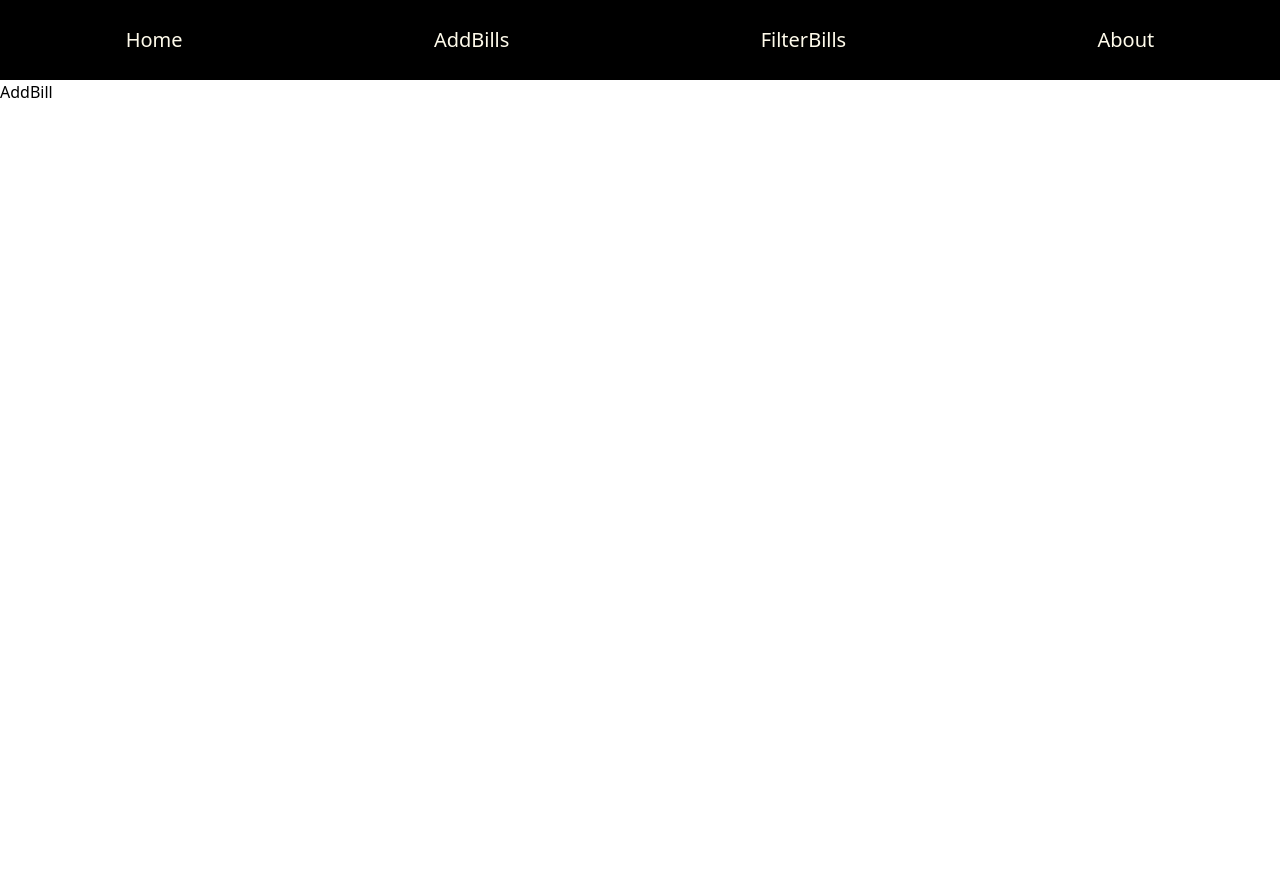
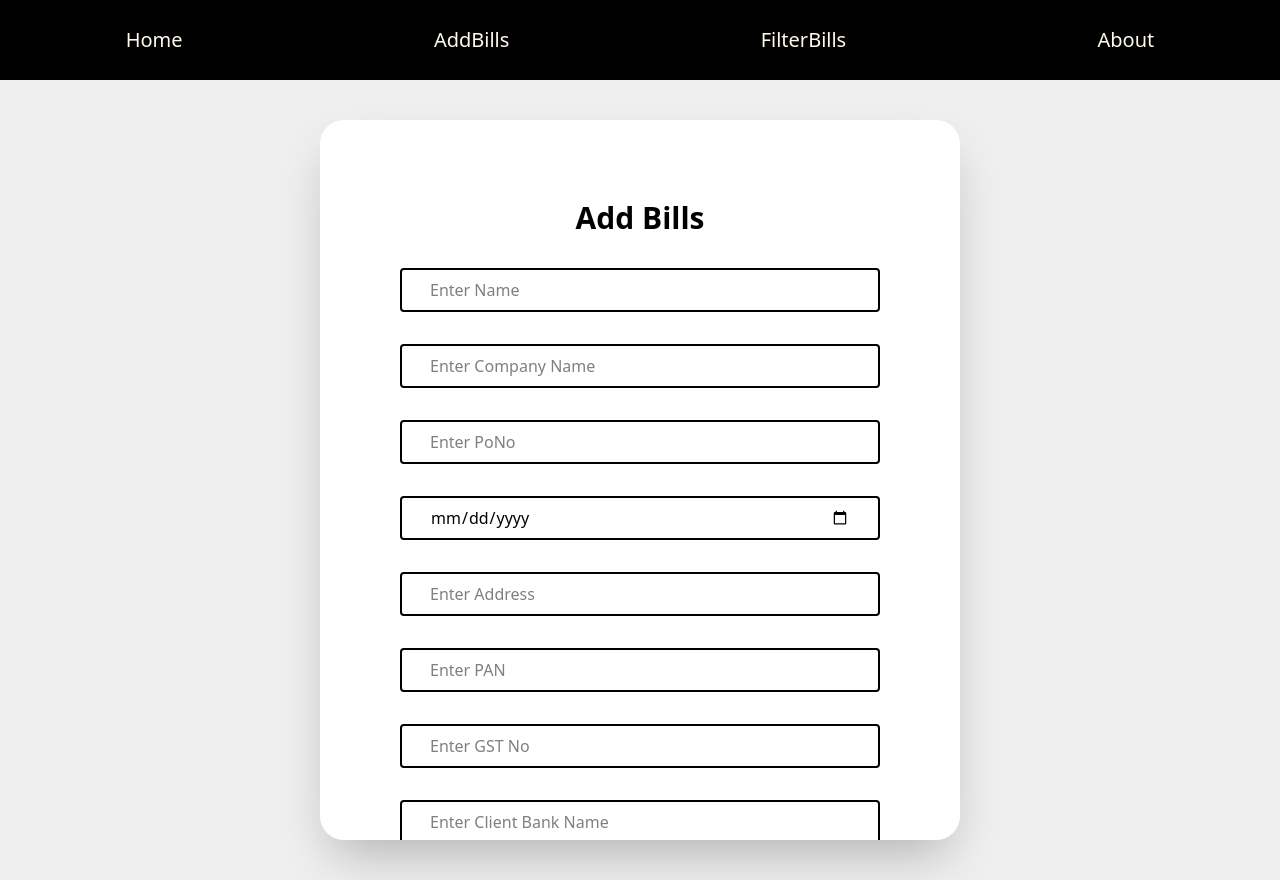
Before and after one commit to Divakar-chilla/billfrentend, a React (Vite) app: page /home/addbills in a window 1280 px wide. Before the commit the page ends 800 px from the top, so only its background shows below. Built offline with nearby package versions, Linux system fonts and the light colour scheme.

Commit message:
addbills updated

```diff
--- a/src/Component/user/main/addbi;ll/AddBill.jsx
+++ b/src/Component/user/main/addbi;ll/AddBill.jsx
@@ -1,9 +1,92 @@
-import React from 'react'
+import React, { useState } from 'react'
 
-const AddBill = () => {
+const Addbills = () => {
+  const [bill,setBill]=useState({
+    companyName:"",
+    PoNo:"",
+    invoiceDate:new Date().toISOString().split("T")[0],
+    workCompletionDate:"",
+    address:"",
+    PAN:"",
+    GSTNo:"",
+    clientBankName:""
+  })
+  const handelChange=(e)=>{
+    let {name,value}=e.target
+    setBill((preVal)=>({...preVal,[name]:value}))
+  }
+  const handelSubmit=(e)=>{
+    e.preventDefault()
+    console.log(bill);
+
+  }
   return (
-    <div>AddBill</div>
+    <div className='bg-[#efefef] size-full flex justify-center items-center'>
+          <form action="" className='w-1/2 h-[90%]  rounded-3xl bg-white shadow-2xl flex  items-center flex-col gap-8 px-[80px] py-20 max-sm:w-[90%] overflow-scroll' onSubmit={handelSubmit}>
+            <div className='font-bold w-full flex justify-center items-center'>
+              <h1 className='text-3xl max-lg:text-sm'>Add Bills</h1>
+            </div>
+
+            <div className='border-2  w-full flex justify-center items-center px-3 rounded-sm'>
+              <input type="text" name="name" placeholder='Enter Name' className='w-full outline-none px-4 h-10'  onChange={handelChange}/>
+
+            </div>
+
+             <div className='border-2  w-full flex justify-center items-center px-3 rounded-sm'>
+              <input type="text" name="companyName" placeholder='Enter Company Name' className='w-full outline-none px-4 h-10' onChange={handelChange}/>
+                        </div>
+
+
+            <div className='border-2  w-full flex justify-center items-center px-3 rounded-sm'>
+              <input type="text" name="PoNo" placeholder='Enter PoNo' className='w-full outline-none px-4 h-10' onChange={handelChange}/>
+
+            </div>
+
+
+
+
+
+            <div className='border-2  w-full flex justify-center items-center px-3 rounded-sm'>
+              <input type="date" name="workCompletionDate" placeholder='Enter Work Completion Date' className='w-full outline-none px-4 h-10' onChange={handelChange}/>
+
+            </div>
+
+
+
+            <div className='border-2  w-full flex justify-center items-center px-3 rounded-sm'>
+              <input type="text" name="address" placeholder='Enter Address' className='w-full outline-none px-4 h-10' onChange={handelChange}/>
+
+            </div>
+
+
+
+            <div className='border-2  w-full flex justify-center items-center px-3 rounded-sm'>
+              <input type="text" name="PAN" placeholder='Enter PAN' className='w-full outline-none px-4 h-10' onChange={handelChange}/>
+
+            </div>
+
+
+
+            <div className='border-2  w-full flex justify-center items-center px-3 rounded-sm'>
+              <input type="text" name="GSTNo" placeholder='Enter GST No' className='w-full outline-none px-4 h-10' onChange={handelChange}/>
+
+            </div>
+
+
+
+            <div className='border-2  w-full flex justify-center items-center px-3 rounded-sm'>
+              <input type="text" name="clientBankName" placeholder='Enter Client Bank Name' className='w-full outline-none px-4 h-10' onChange={handelChange}/>
+
+            </div>
+
+
+
+            <div className='border-2  w-full flex justify-center items-center px-3 rounded-sm bg-black hover:bg-[#555] active:bg-lime-500 active:scale-[0.9]'>
+             <button className='h-10 text-white font-bold text-md tracking-widest w-full outline-0'>Click</button>
+            </div>
+          </form>
+        </div>
   )
 }
 
-export default AddBill
+export default Addbills
--- a/src/Component/user/main/navbar/NavBar.jsx
+++ b/src/Component/user/main/navbar/NavBar.jsx
@@ -20,7 +20,7 @@ return(
             <NavLink to="/home">Home</NavLink>
         </div>
              <div className={`max-sm:hidden${show?'block':""}`}>
-            <NavLink to="/addBills">AddBills</NavLink>
+            <NavLink to="/addbills">AddBills</NavLink>
 
         </div>
         <div className={`max-sm:hidden${show?'block':""}`}>
--- a/src/router/Routes.jsx
+++ b/src/router/Routes.jsx
@@ -6,6 +6,7 @@ import Home from "../Component/user/main/home/Home";
 import About from "../Component/user/main/about/About";
 import AddBill from "../Component/user/main/addbi;ll/AddBill";
 import FilterBill from "../Component/user/main/filterbill/FilterBill";
+import Addbills from "../Component/user/main/addbi;ll/AddBill";
 
 let routes=createBrowserRouter([
     {
@@ -25,8 +26,8 @@ let routes=createBrowserRouter([
                 path:"about",
                 element:<About></About>
             },{
-                path:"addBills",
-                element:<AddBill></AddBill>
+                path:"addbills",
+                element:<Addbills></Addbills>
             },{
                 path:"filterBill",
                 element:<FilterBill></FilterBill>
```
